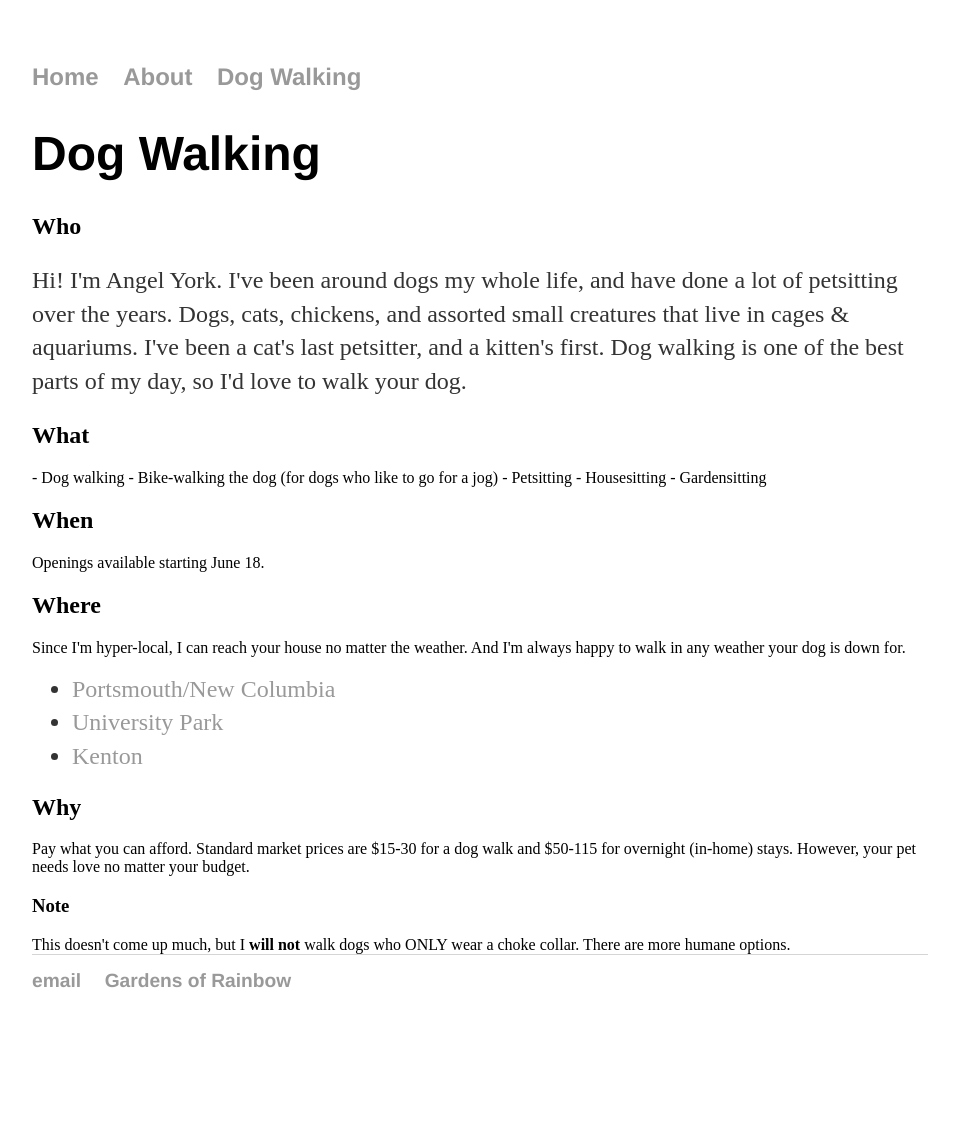
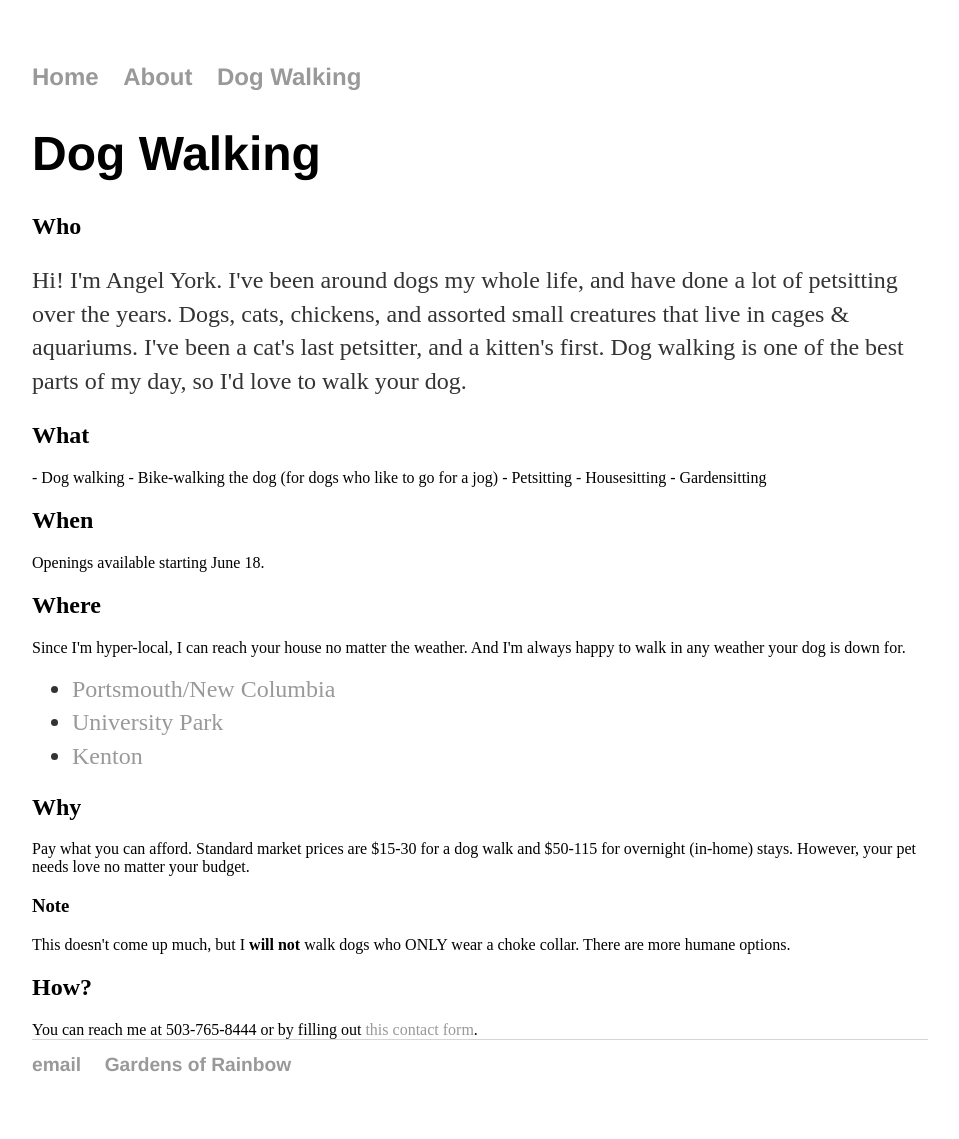
Before and after one commit to aniola/aniola.github.io, a Jekyll site: the page dog-walking/index.html, which Jekyll copies as it is, in a window 1280 px wide. Shown: the whole page, without its empty margins (160-1119 px from the left). Built offline with Jekyll 4.4.1, drawn with Linux system fonts in a browser that asks for light colours; before the commit the page ends 1055 px from its top, so only the background shows below that.

Commit message:
Update index.html

```diff
--- a/dog-walking/index.html
+++ b/dog-walking/index.html
@@ -39,6 +39,8 @@
         <h3>Note</h3>
         This doesn't come up much, but I <b>will not</b> walk dogs who ONLY wear a choke collar.  There are more humane options.
 </div><!-- /.blurb -->
+	  <h2>How?</h2>
+	  You can reach me at 503-765-8444 or by filling out <a href="https://forms.gle/yKLXzDNEtGMzJiQ28">this contact form</a>.
 
 
   <footer>
```
